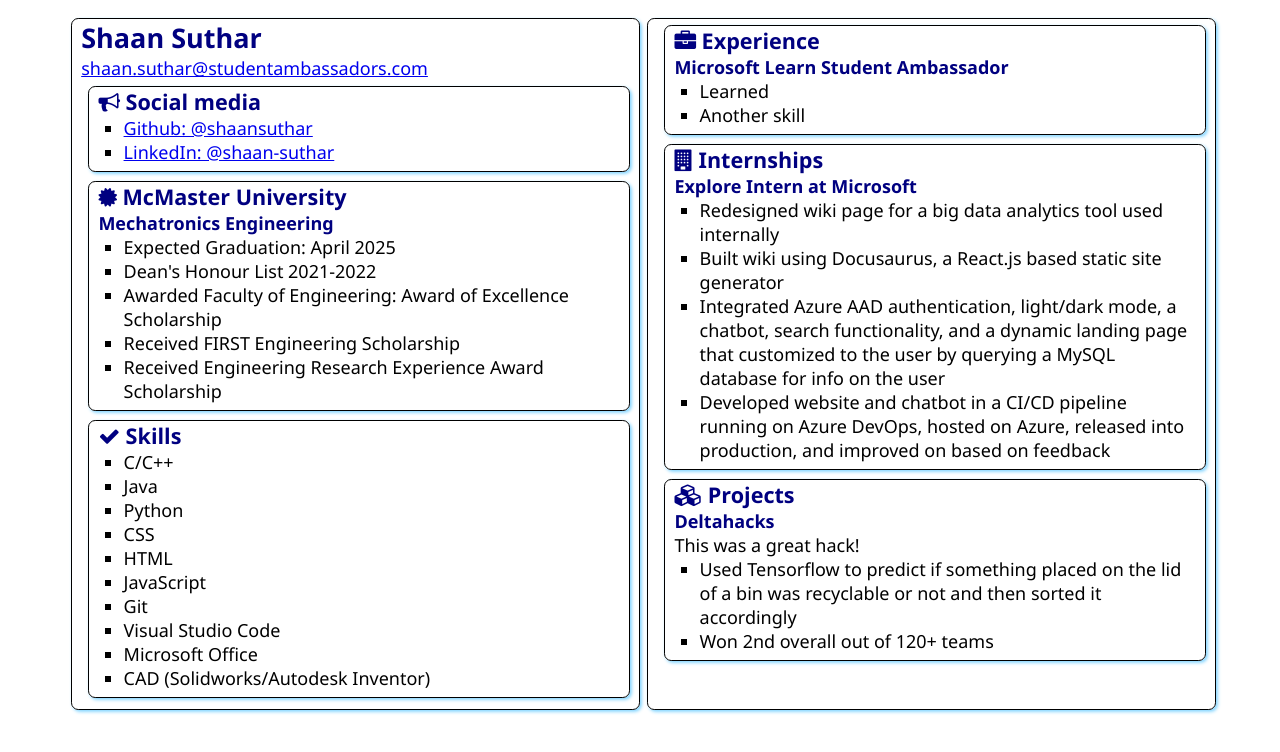
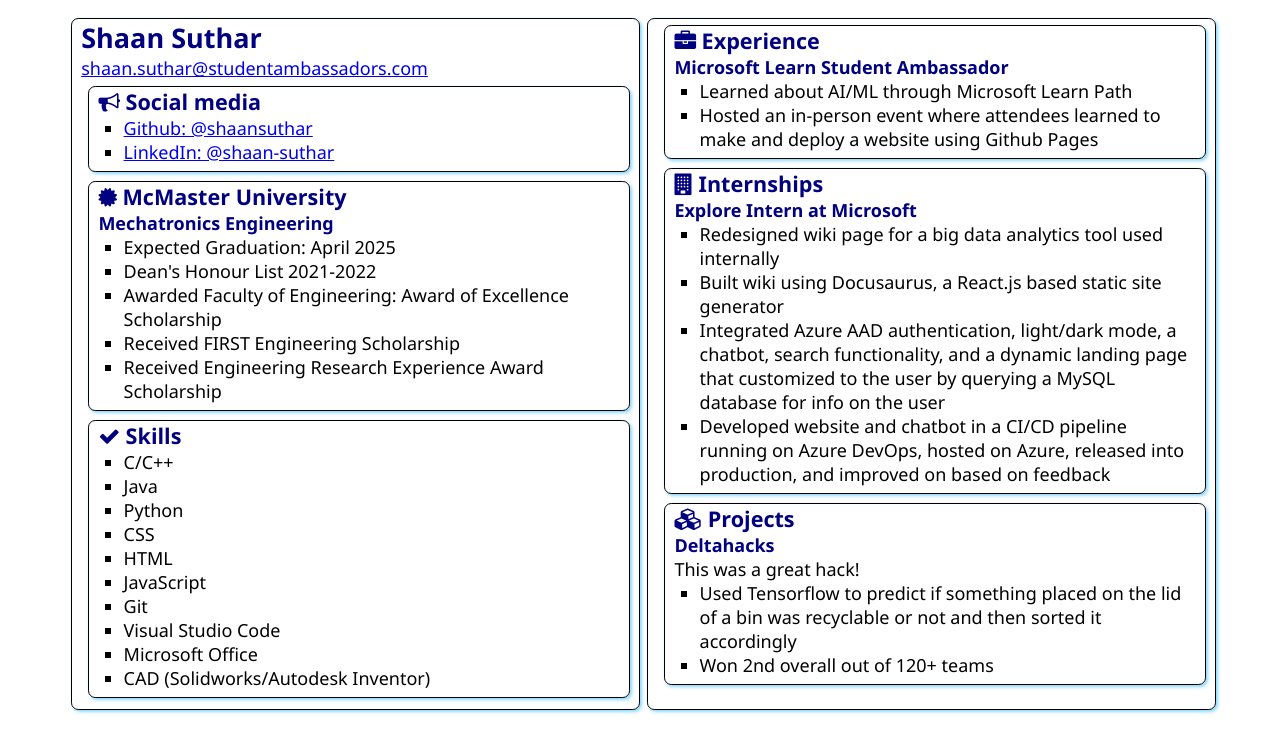
Before and after one commit to shaansuthar/SATechnicalOnboarding, a plain HTML site: page src/index.html in a window 1280 px wide. Drawn offline with Linux system fonts and the light colour scheme.

Commit message:
Updated experience info

```diff
--- a/src/index.html
+++ b/src/index.html
@@ -35,7 +35,6 @@
                     <h3>Mechatronics Engineering</h3>
                     <ul>
                         <li>Expected Graduation: April 2025</li>
-                        <div></div>
                         <li>Dean's Honour List 2021-2022</li>
                         <li>Awarded Faculty of Engineering: Award of Excellence Scholarship</li>
                         <li>Received FIRST Engineering Scholarship</li>
@@ -71,8 +70,8 @@
                 </h2>
                 <h3>Microsoft Learn Student Ambassador</h3>
                 <ul>
-                    <li>Learned </li>
-                    <li>Another skill</li>
+                    <li>Learned about AI/ML through Microsoft Learn Path</li>
+                    <li>Hosted an in-person event where attendees learned to make and deploy a website using Github Pages</li>
                 </ul>
             </section>
             <section class="box">
```
